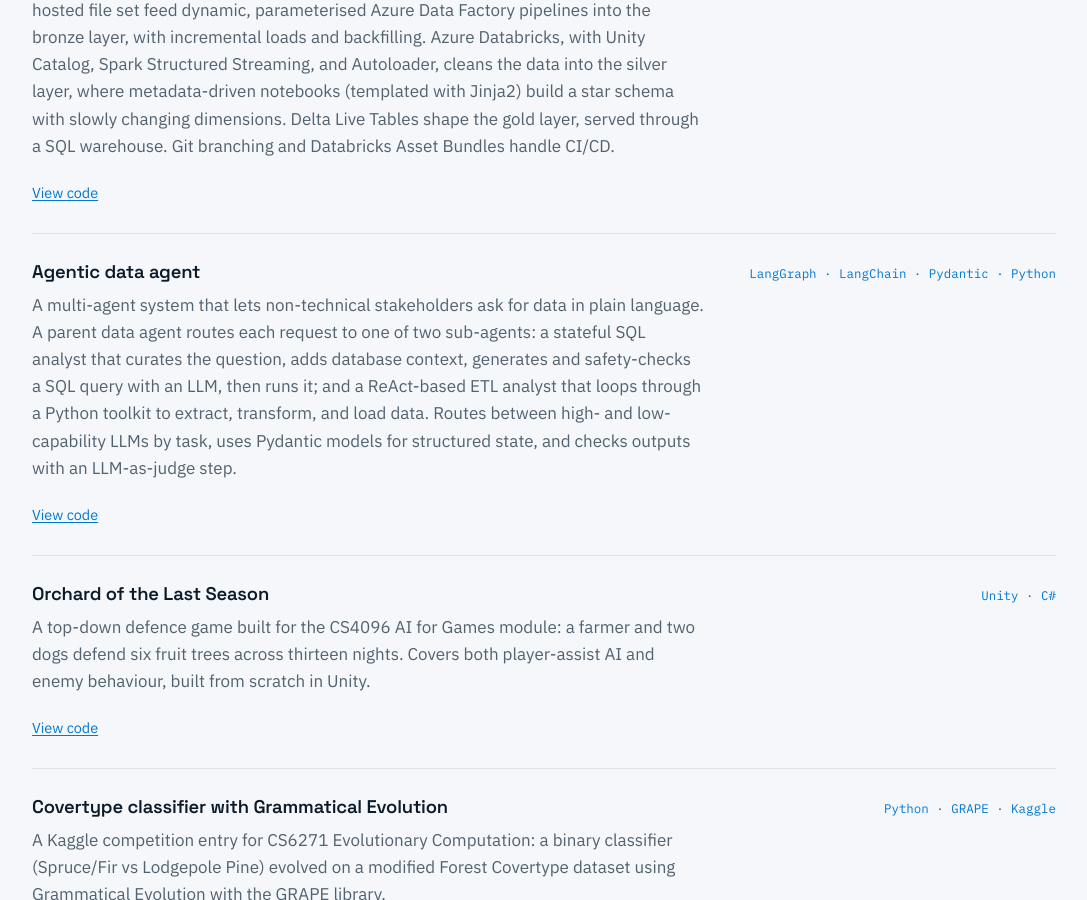
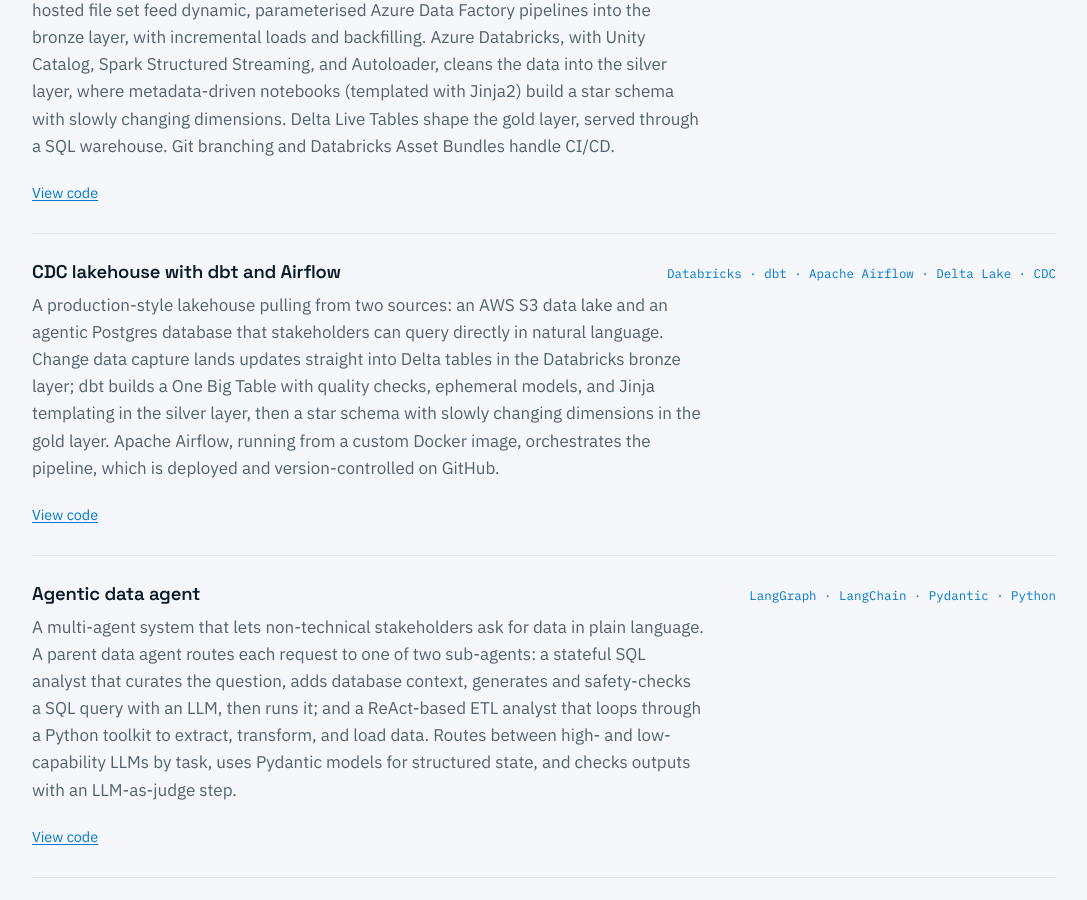
Before and after one commit to stageor/stageor.github.io, a Jekyll site: the page built from index.html, in a window 1280 px wide and 900 px high, scrolled down 788 px. Shown: the whole window, without its empty margins (96-1183 px from the left). Built offline with Jekyll 4.4.1, drawn with Linux system fonts in a browser that asks for light colours.

Commit message:
Add CDC lakehouse with dbt and Airflow project

```diff
--- a/index.html
+++ b/index.html
@@ -57,6 +57,25 @@
       metadata-driven notebooks (templated with Jinja2) build a star schema with slowly
       changing dimensions. Delta Live Tables shape the gold layer, served through a SQL
       warehouse. Git branching and Databricks Asset Bundles handle CI/CD.
+    </p>
+    <div class="links">
+      <a href="https://github.com/stageor">View code</a>
+    </div>
+  </div>
+
+  <div class="project">
+    <div class="project-head">
+      <h3>CDC lakehouse with dbt and Airflow</h3>
+      <span class="stack">Databricks · dbt · Apache Airflow · Delta Lake · CDC</span>
+    </div>
+    <p>
+      A production-style lakehouse pulling from two sources: an AWS S3 data lake and an
+      agentic Postgres database that stakeholders can query directly in natural language.
+      Change data capture lands updates straight into Delta tables in the Databricks bronze
+      layer; dbt builds a One Big Table with quality checks, ephemeral models, and Jinja
+      templating in the silver layer, then a star schema with slowly changing dimensions in
+      the gold layer. Apache Airflow, running from a custom Docker image, orchestrates the
+      pipeline, which is deployed and version-controlled on GitHub.
     </p>
     <div class="links">
       <a href="https://github.com/stageor">View code</a>
```
